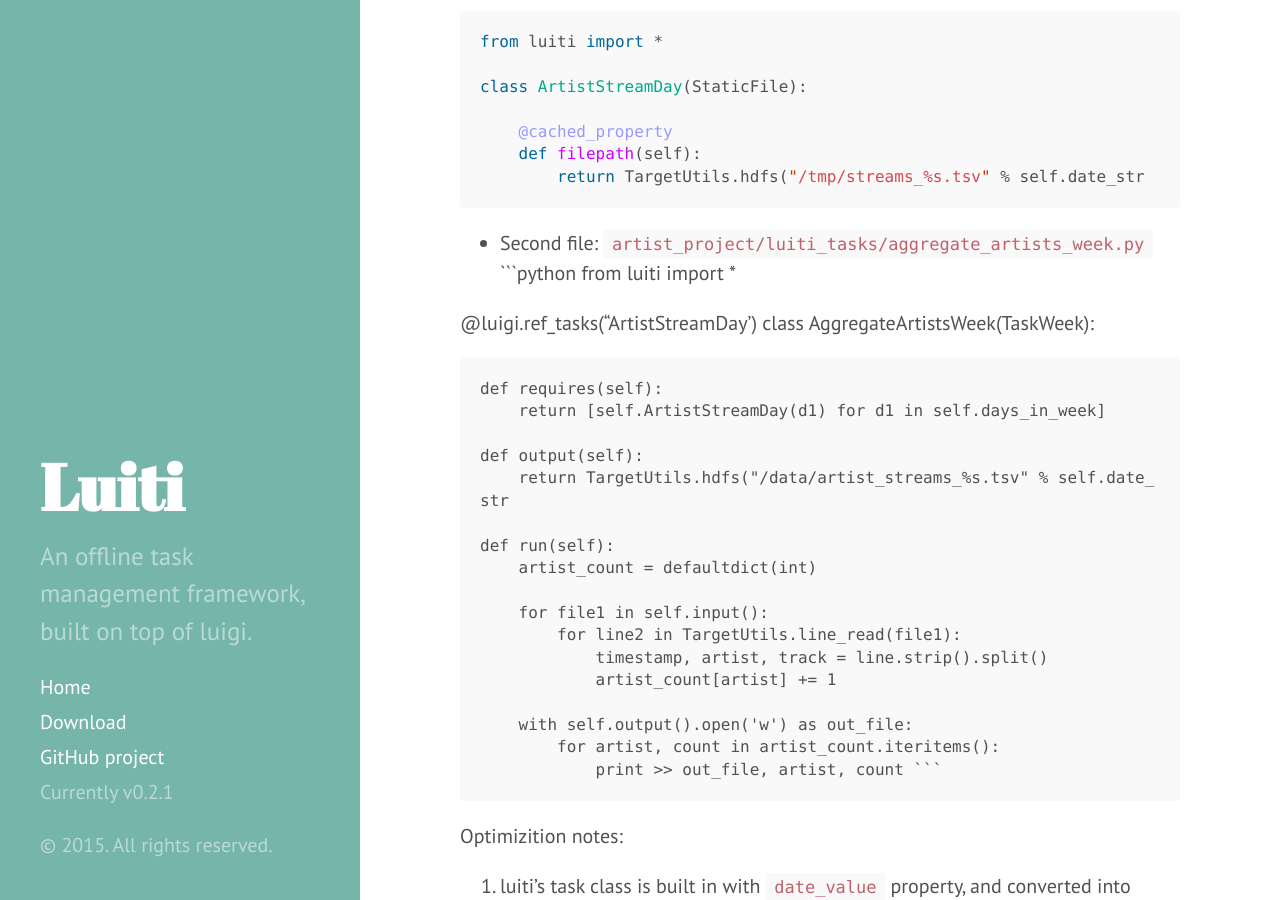
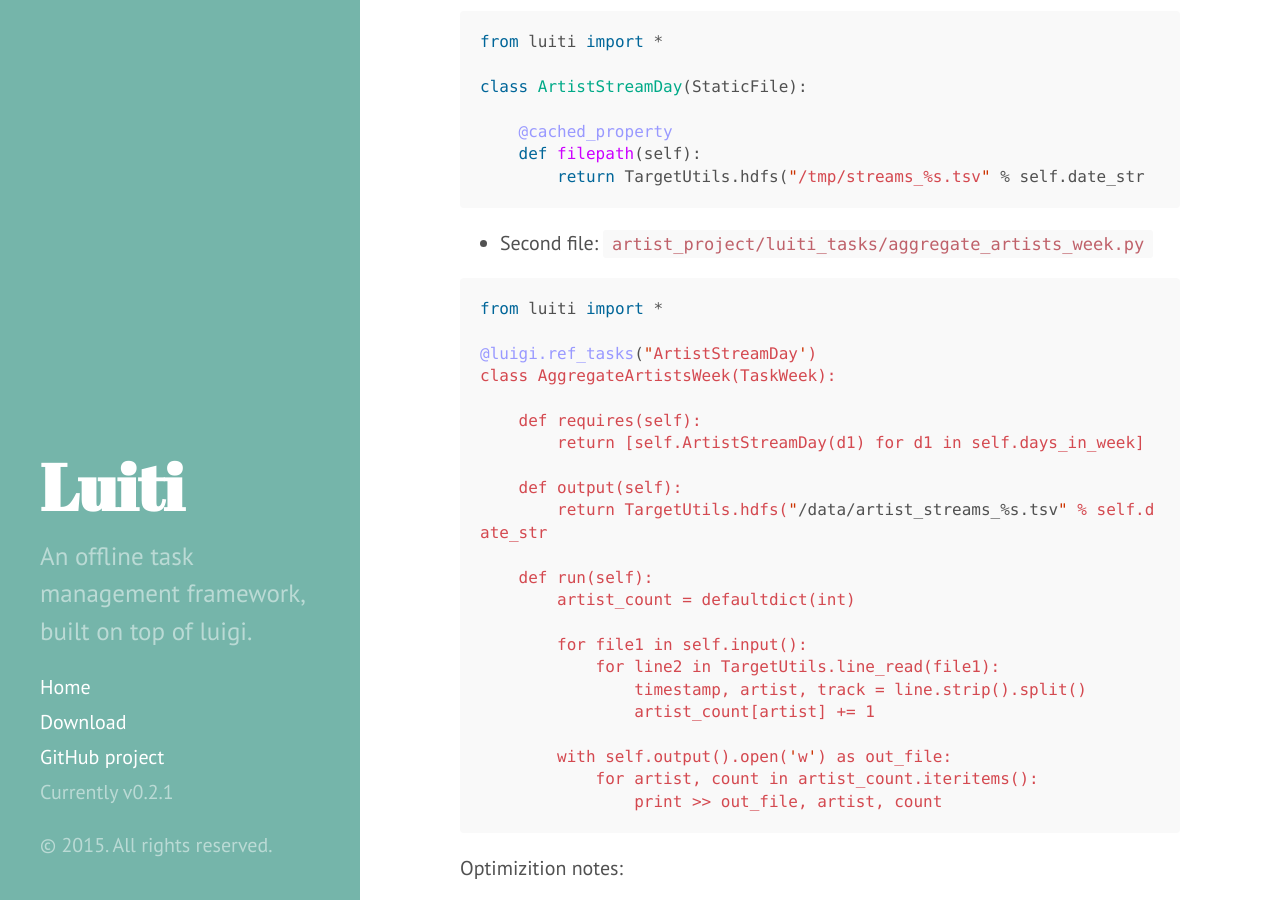
Before and after one commit to Luiti/luiti.github.io, a Jekyll site: the page built from index.markdown, in a window 1280 px wide and 900 px high, scrolled down 8104 px. Built offline with Jekyll 4.4.1, drawn with Linux system fonts in a browser that asks for light colours; Markdown is read by kramdown in place of the engine named in the settings; some of the changed text lies outside the part shown.

````diff
--- a/index.markdown
+++ b/index.markdown
@@ -273,6 +273,7 @@ class ArtistStreamDay(StaticFile):
 ```
 
 * Second file: `artist_project/luiti_tasks/aggregate_artists_week.py`
+
 ```python
 from luiti import *
 
@@ -476,7 +477,7 @@ with the MR file result data format that consists by "part-00000" file blocks.
   that generated in production mode.
 4. Run your test cases!
 
-buy_fruit_day.py
+`buy_fruit_day.py`
 
 ```python
 from luiti import *
@@ -526,7 +527,8 @@ class BuyFruitDay(TaskDayHadoop):
 
 ```
 
-test file
+`test file`
+
 ```python
 from luiti import MrTestCase
 
@@ -586,6 +588,7 @@ questions at [issues](https://github.com/luiti/luiti/issues).
 
 Run tests
 ------------------------
+
 ```bash
 nosetests
 # or
````
Also changed, not shown: other parts of index.markdown (+1 -1 lines).
